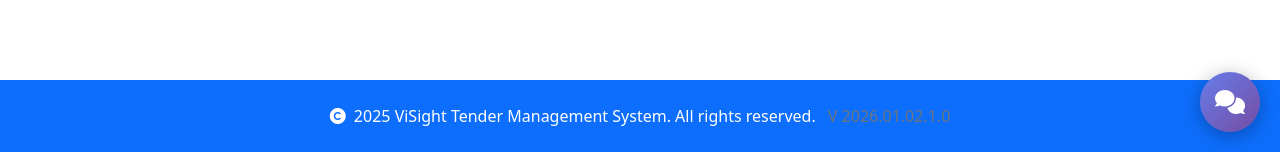
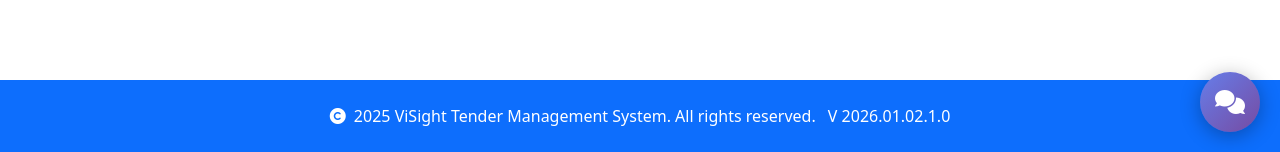
Before and after one commit to cmukoyi/tms, a Flask app: page /dashboard in a window 1280 px wide. Shown: the part 648-800 px from the top of the page. Run offline with Flask 2, Linux system fonts and the light colour scheme; the visitor is signed in with stand-in values (Sample User, id 1); data comes from the database, SQL or seed files in the repository; data that the repository does not hold is empty.

Commit message:
Make version text white for better visibility

```diff
--- a/templates/base.html
+++ b/templates/base.html
@@ -803,7 +803,7 @@
             <p class="mb-0">
               <i class="fas fa-copyright me-1"></i>
               2025 ViSight Tender Management System. All rights reserved.
-              <span class="ms-2 text-muted">V 2026.01.02.1.0</span>
+              <span class="ms-2 text-white">V 2026.01.02.1.0</span>
             </p>
           </div>
         </div>
```
